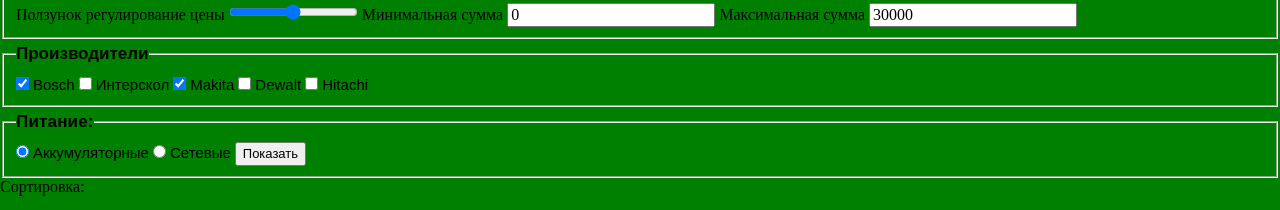
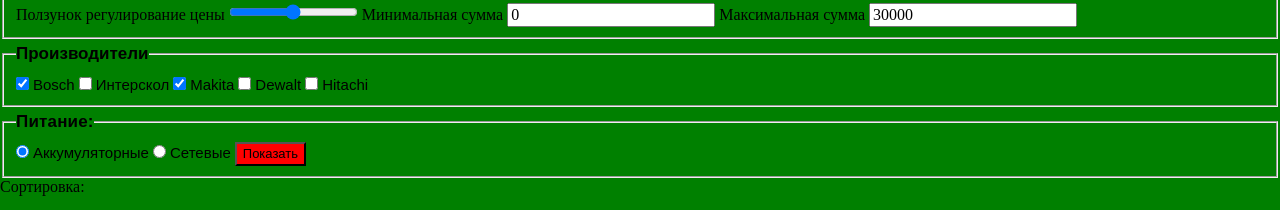
Before and after one commit to paradox244/839199-technomart-26, a plain HTML site: page catalog.html in a window 1280 px wide. Shown: the part 584-794 px from the top of the page. Drawn offline with Linux system fonts and the light colour scheme.

Commit message:
Правка кода
Сменил фон кнопкам на крассный
сслыке задал адрес каталогу

```diff
--- a/css/catalog-style.css
+++ b/css/catalog-style.css
@@ -8,6 +8,10 @@ body {
     width: 1px;
     height: 1px;
     margin: -1px;
+}
+
+button {
+    background-color: red;
 }
 
 /* cuprum */
--- a/css/style.css
+++ b/css/style.css
@@ -8,6 +8,10 @@ body {
     width: 1px;
     height: 1px;
     margin: -1px;
+}
+
+button {
+    background-color: red;
 }
 
 /* cuprum */
```
Also changed, not shown: index.html (+1 -1 lines).
